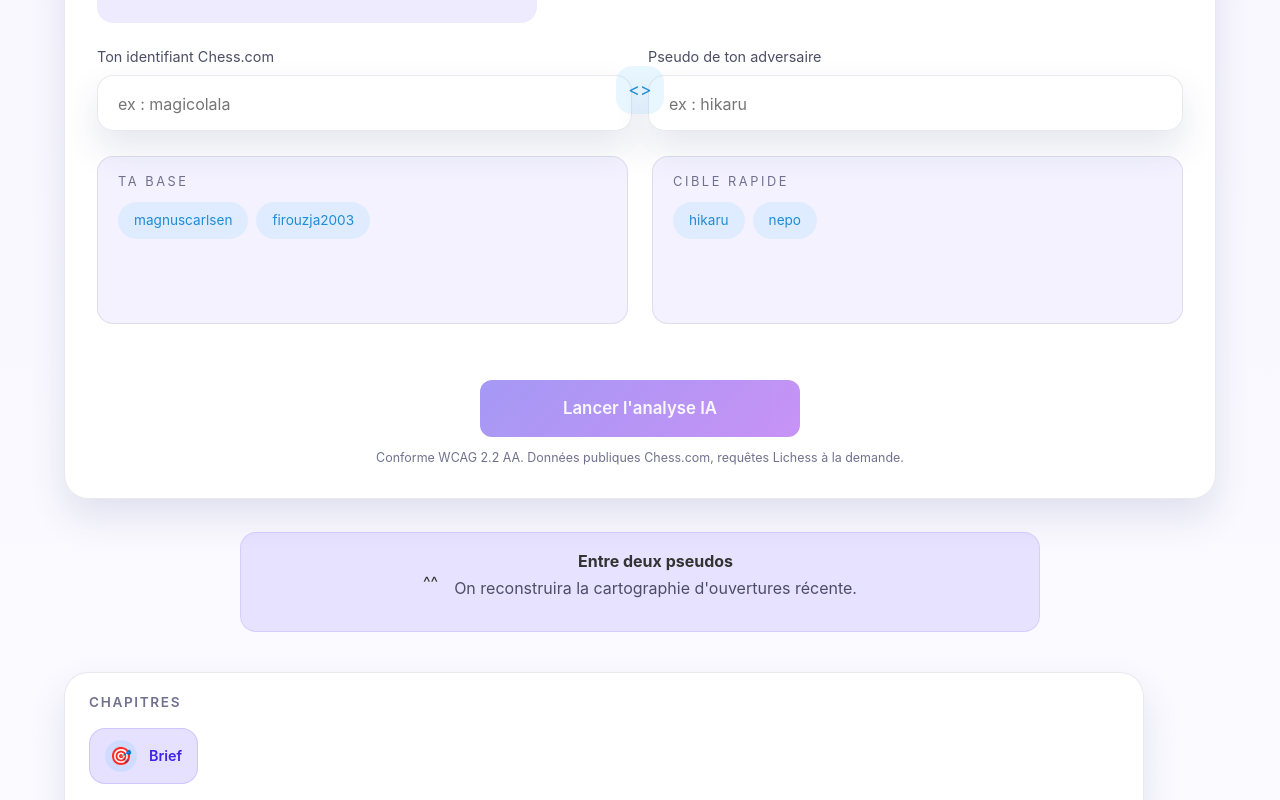
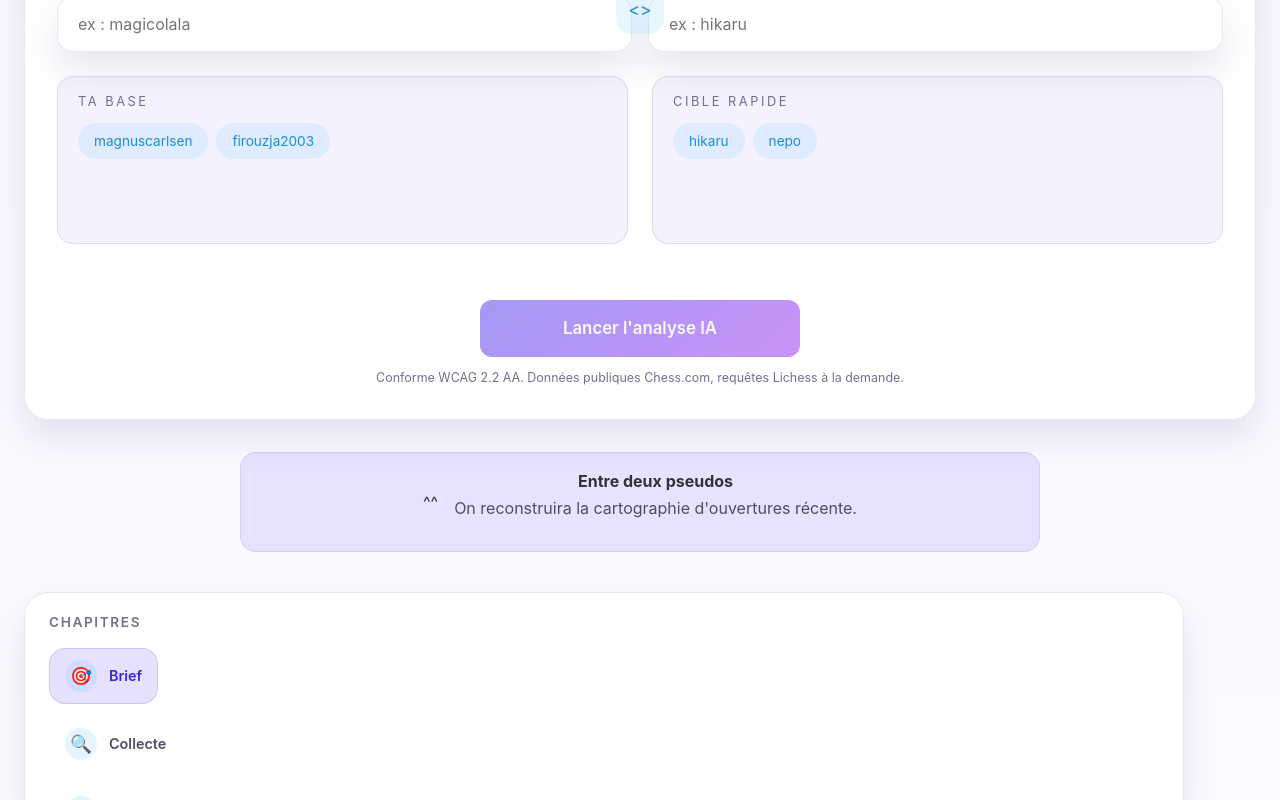
Before and after one commit to magicolala/prep-openings, a React (Vite) app: page / in a window 1280 px wide. Shown: the part 1155-1955 px from the top of the page. Built offline with nearby package versions, Linux system fonts and the light colour scheme; a web font is replaced by a local one.

Commit message:
Fix: desktop full screen

```diff
--- a/src/App.css
+++ b/src/App.css
@@ -1,5 +1,5 @@
 .container {
-  max-width: 1200px;
+  max-width: 1800px;
   width: 100%;
   margin: 0 auto;
   padding-inline: 24px;
@@ -1594,27 +1594,30 @@
 }
 
 html.debug .container {
-  background: linear-gradient(90deg, rgba(130, 0, 255, 0.06) 1px, transparent 1px) 0 0 /
-    calc(1200px / 12) 100%;
+  background: linear-gradient(90deg, rgba(130, 0, 255, 0.06) 1px, transparent 1px) 0 0 / calc(1200px / 12) 100%;
 }
 
 @keyframes pulse {
   0% {
     box-shadow: 0 0 0 0 rgba(112, 91, 255, 0.45);
   }
+
   70% {
     box-shadow: 0 0 0 22px rgba(112, 91, 255, 0);
   }
+
   100% {
     box-shadow: 0 0 0 0 rgba(112, 91, 255, 0);
   }
 }
 
 @keyframes wave {
+
   0%,
   100% {
     height: 8px;
   }
+
   50% {
     height: 28px;
   }
```
